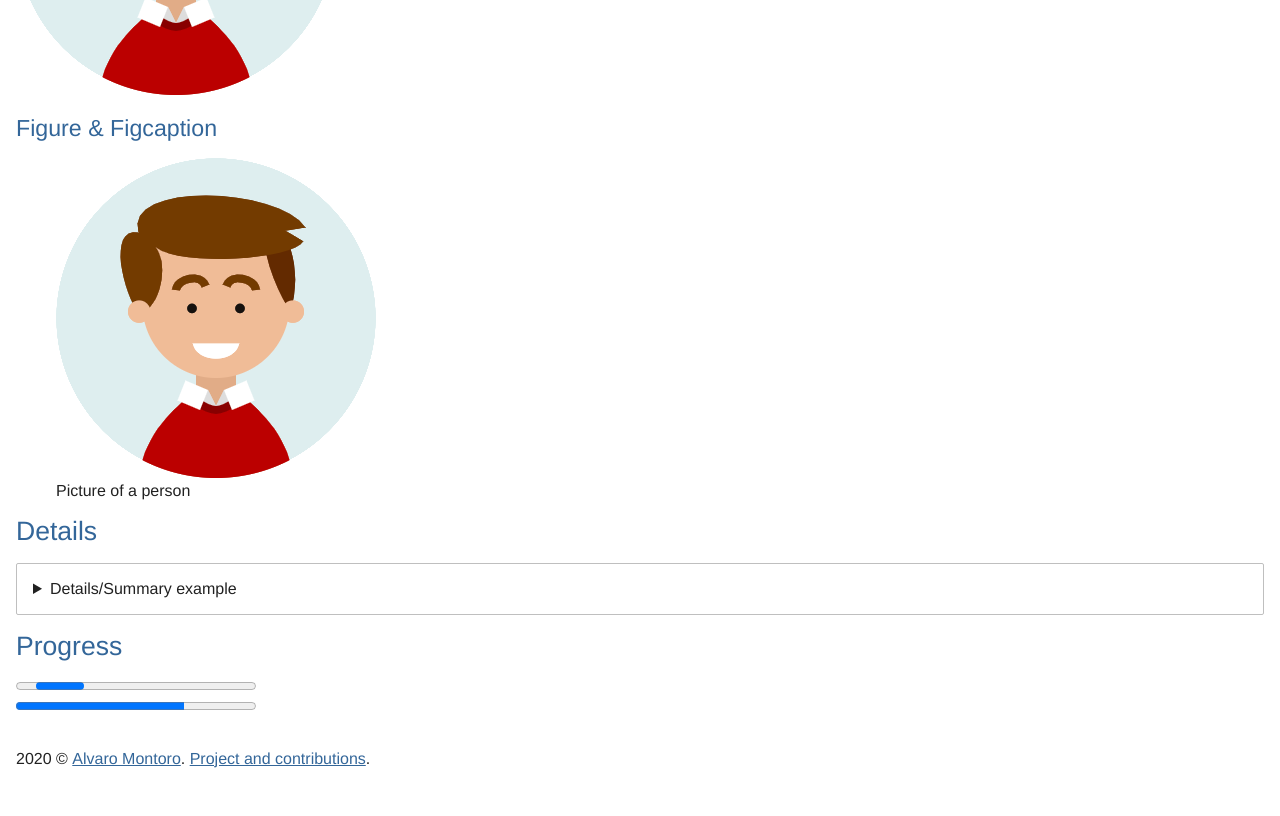
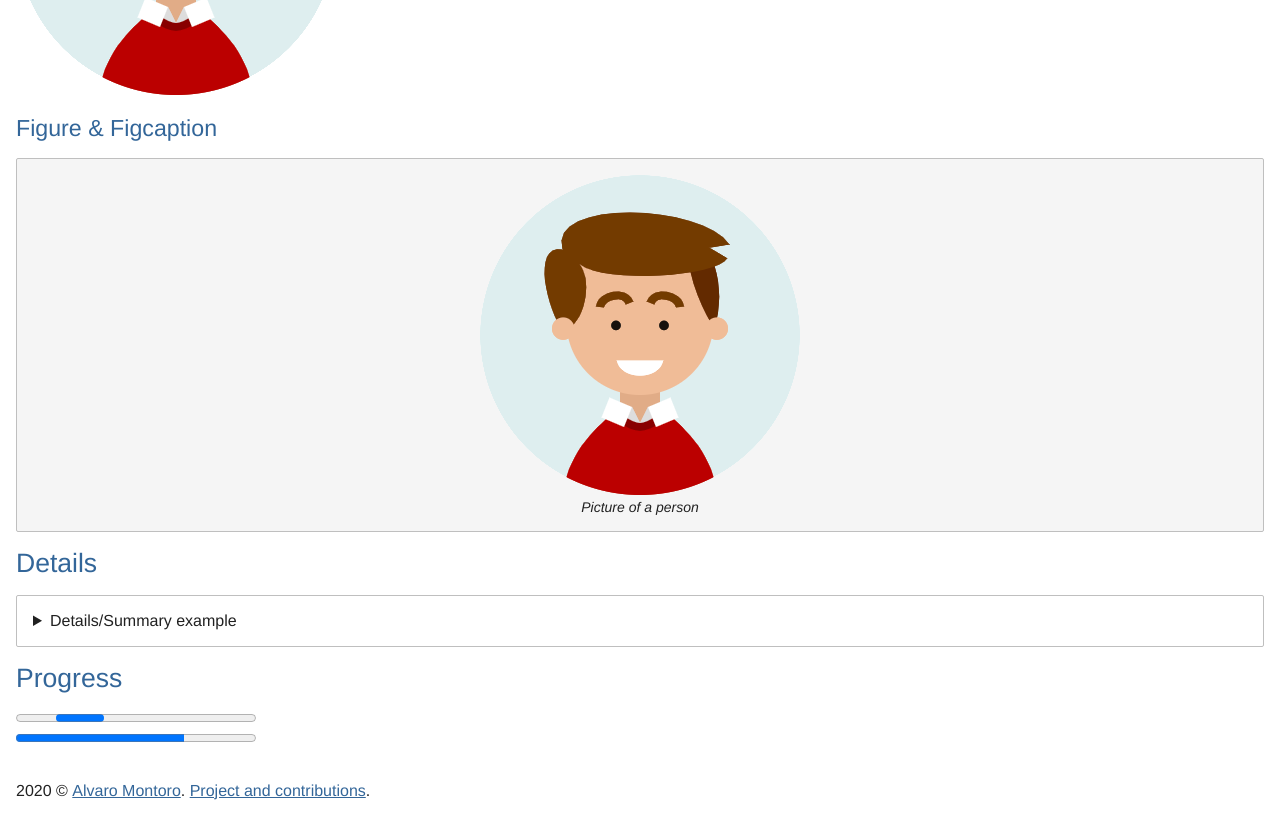
Before and after one commit to alvaromontoro/almond.css, a website: page demo/index.html in a window 1280 px wide. Shown: the part 4590-5406 px from the top of the page. Before the commit the page ends 5374 px from the top, so only its background shows below. Drawn offline with Linux system fonts and the light colour scheme.

Commit message:
Add figure and figcaption

```diff
--- a/src/index.scss
+++ b/src/index.scss
@@ -24,6 +24,7 @@
 @import "./tags/blockquote.scss";
 @import "./tags/details.scss";
 @import "./tags/fieldset.scss";
+@import "./tags/figure.scss";
 @import "./tags/hr.scss";
 @import "./tags/kbd.scss";
 @import "./tags/mark.scss";
--- /dev/null
+++ b/src/tags/figure.scss
@@ -0,0 +1,14 @@
+figure {
+  background: var(--secondary-lighter);
+  border: 1px solid var(--secondary-light);
+  border-radius: var(--border-radius);
+  display: block;
+  margin: 1rem 0;
+  padding: 1rem;
+  text-align: center;
+}
+
+figcaption {
+  font-size: 0.875rem;
+  font-style: italic;
+}
```
Also changed, not shown: dist/almond.css, dist/almond.min.css.
